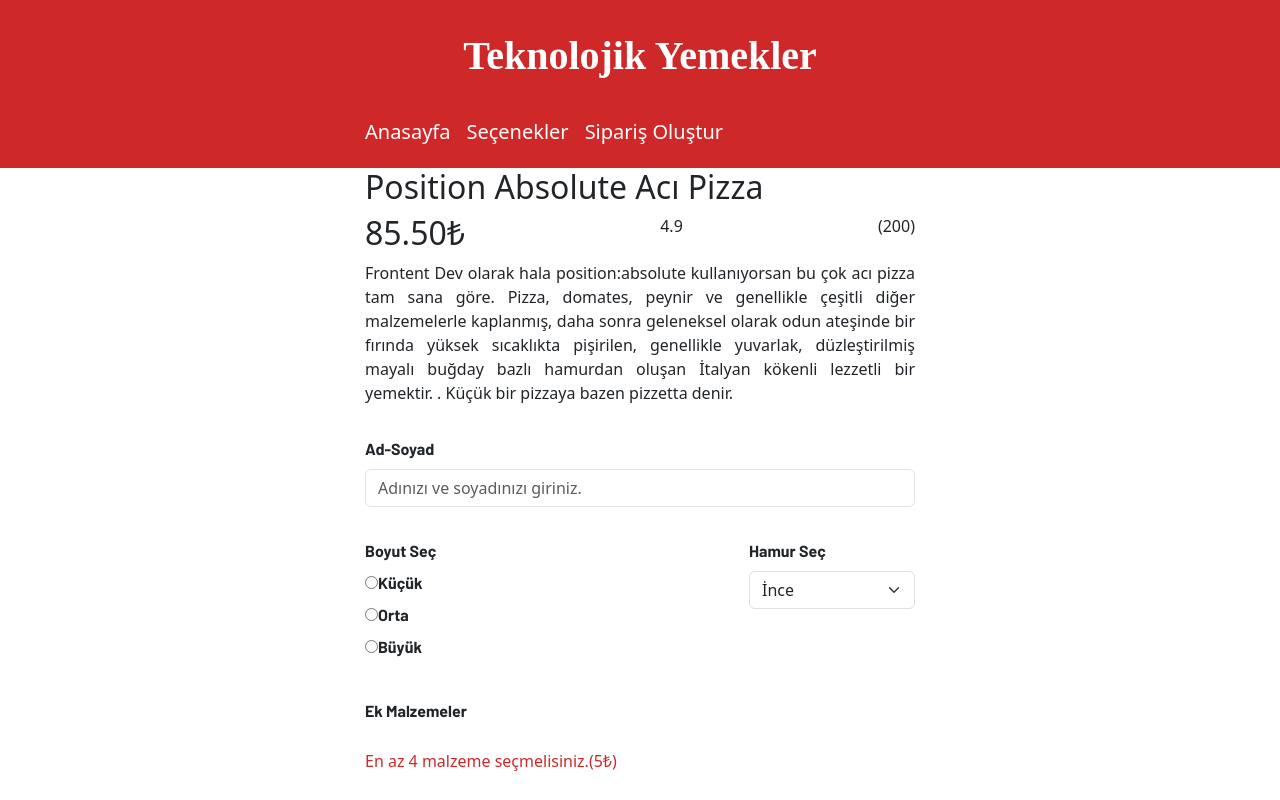
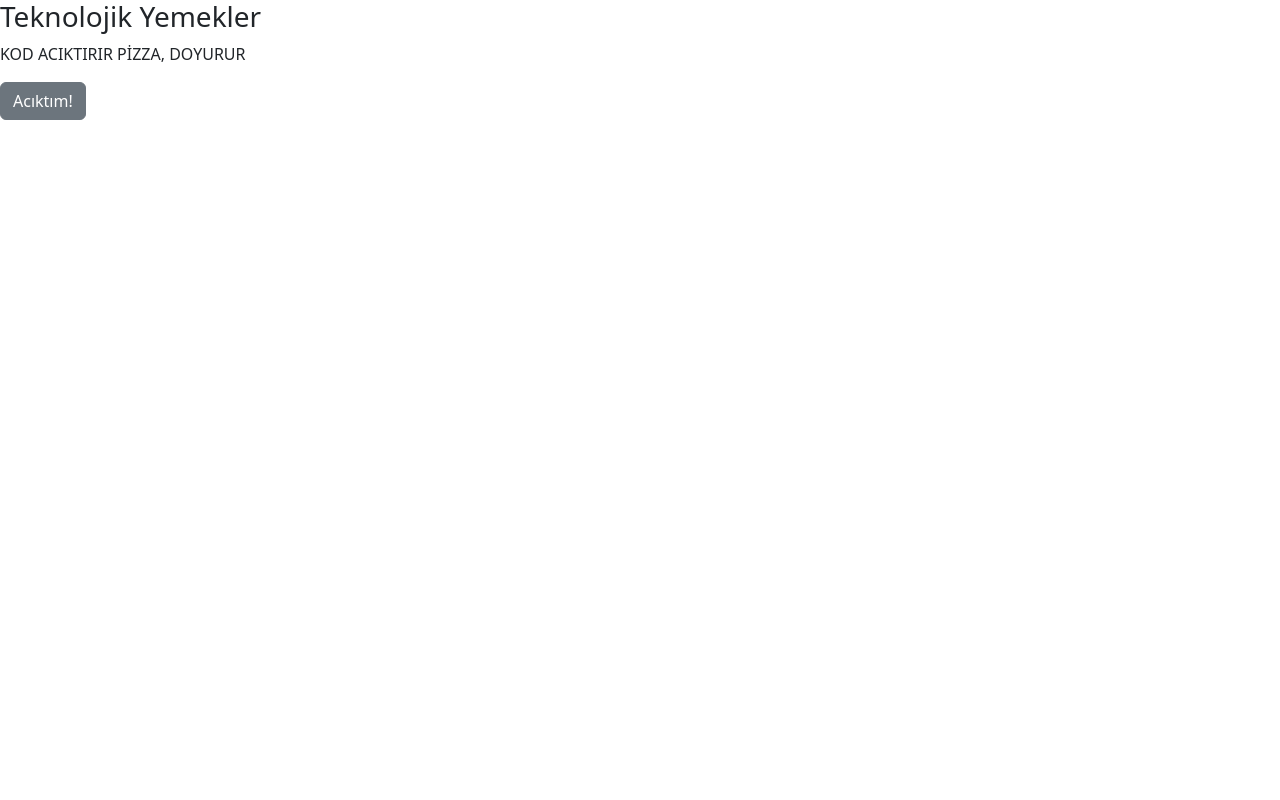
Before and after one commit to hediye-ersan/My-Pizza-Page, a React (Vite) app: page / in a window 1280 px wide. Shown: the top 800 px of the page. Built offline with nearby package versions, Linux system fonts and the light colour scheme; a web font is replaced by a local one.

Commit message:
BrowserRouter içine App.jsx sarıldı ve App.jsx içindeki form elemanları orderForma taşındı.

```diff
--- a/src/App.jsx
+++ b/src/App.jsx
@@ -18,36 +18,14 @@ function App() {
   return (
 
     <Router>
-      <div className='header'>
-        <h1>Teknolojik Yemekler</h1>
-        <div className='form gap'>
-          <h5>Anasayfa</h5>
-          <h5>Seçenekler</h5>
-          <h5>Sipariş Oluştur</h5>
-        </div></div>
-      <div className='form'>
-        <div>
-          <h2>
-            Position Absolute Acı Pizza
-          </h2>
-          <div className='form-row'>
-            <h2>85.50₺</h2>
-            <p>4.9</p>
-            <p>(200)</p></div>
-          <p className='justify'>Frontent Dev olarak hala position:absolute kullanıyorsan bu çok acı pizza tam sana göre. Pizza, domates, peynir ve genellikle çeşitli diğer malzemelerle kaplanmış, daha sonra geleneksel olarak odun ateşinde bir fırında yüksek sıcaklıkta pişirilen, genellikle yuvarlak, düzleştirilmiş mayalı buğday bazlı hamurdan oluşan İtalyan kökenli lezzetli bir yemektir. . Küçük bir pizzaya bazen pizzetta denir.</p>
 
-        </div>
+
         <Switch>
+        <Route path="/" exact component={Home} />
+          <Route path="/orderPizza" component={OrderPizza} />
+          <Route path="/success" component={Success} />
+        </Switch>
 
-          <Route exact path="/OrderPizza" />
-          <OrderPizza />
-          <Route path="/Home" />
-          <Home />
-          <Route path="/Success" />
-          <Success />
-
-        </Switch>
-      </div>
     </Router>
   )
 }
--- a/src/components/OrderPizza.jsx
+++ b/src/components/OrderPizza.jsx
@@ -117,6 +117,26 @@ function OrderPizza() {
         <>
 
             <Form onSubmit={handleSubmit}>
+                <div className='header'>
+                    <h1>Teknolojik Yemekler</h1>
+                    <div className='form gap'>
+                        <h5>Anasayfa</h5>
+                        <h5>Seçenekler</h5>
+                        <h5>Sipariş Oluştur</h5>
+                    </div></div>
+                <div className='form'>
+                    <div>
+                        <h2>
+                            Position Absolute Acı Pizza
+                        </h2>
+                        <div className='form-row'>
+                            <h2>85.50₺</h2>
+                            <p>4.9</p>
+                            <p>(200)</p></div>
+                        <p className='justify'>Frontent Dev olarak hala position:absolute kullanıyorsan bu çok acı pizza tam sana göre. Pizza, domates, peynir ve genellikle çeşitli diğer malzemelerle kaplanmış, daha sonra geleneksel olarak odun ateşinde bir fırında yüksek sıcaklıkta pişirilen, genellikle yuvarlak, düzleştirilmiş mayalı buğday bazlı hamurdan oluşan İtalyan kökenli lezzetli bir yemektir. . Küçük bir pizzaya bazen pizzetta denir.</p>
+
+                    </div>
+
 
                 <div className='form-space'>
                     <Label htmlFor="name">Ad-Soyad</Label>
@@ -223,7 +243,7 @@ function OrderPizza() {
                     <Button className='buttons' type='submit' data-cy="siparis-ver" disabled={form.name.length < 3 || !form.boyut || form.malzemeler.length < 4 || form.malzemeler.length > 10}>Sipariş Ver</Button>
 
                 </div>
-
+                </div>
             </Form>
 
         </>
--- a/src/main.jsx
+++ b/src/main.jsx
@@ -3,8 +3,9 @@ import ReactDOM from 'react-dom/client'
 import App from './App.jsx'
 import './index.css'
 import './reset.css'
+import { BrowserRouter } from 'react-router-dom';
 ReactDOM.createRoot(document.getElementById('root')).render(
-  <React.StrictMode>
+  <BrowserRouter>
     <App />
-  </React.StrictMode>,
+  </BrowserRouter>
 )
```
